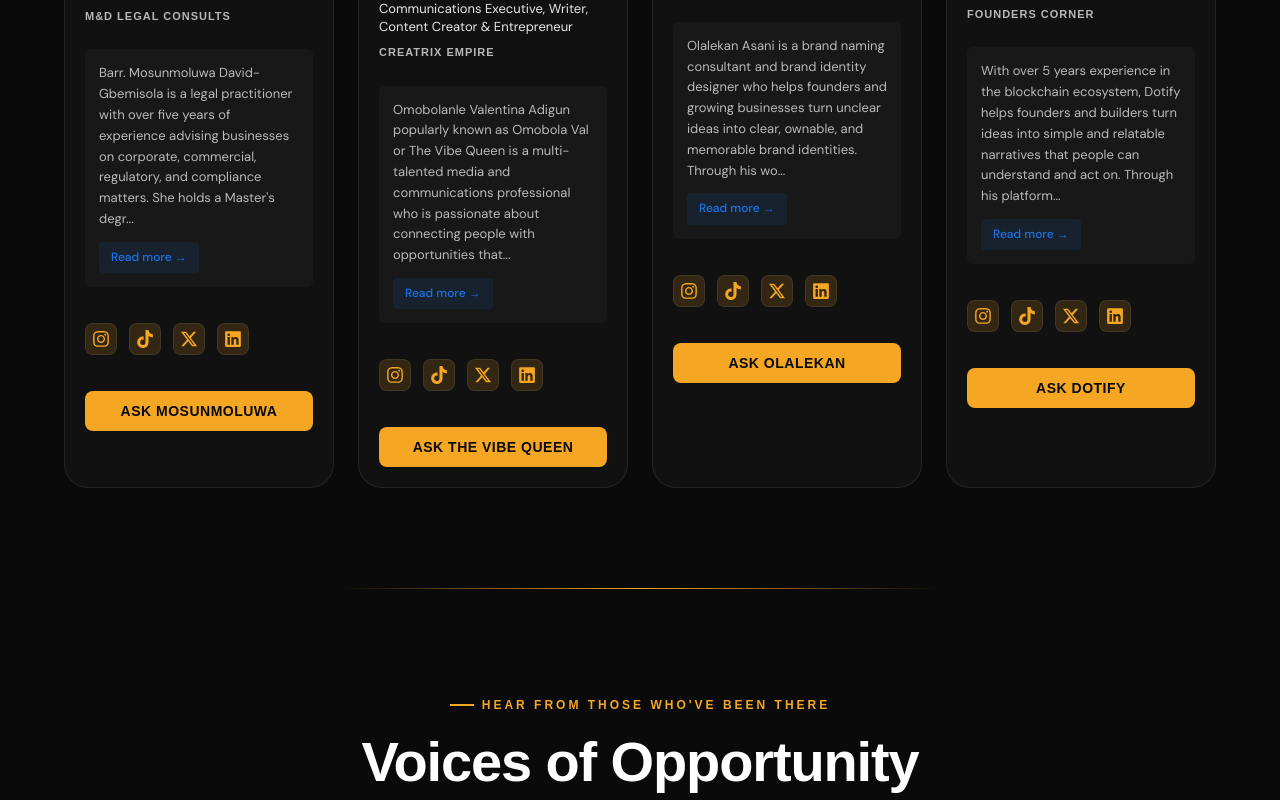
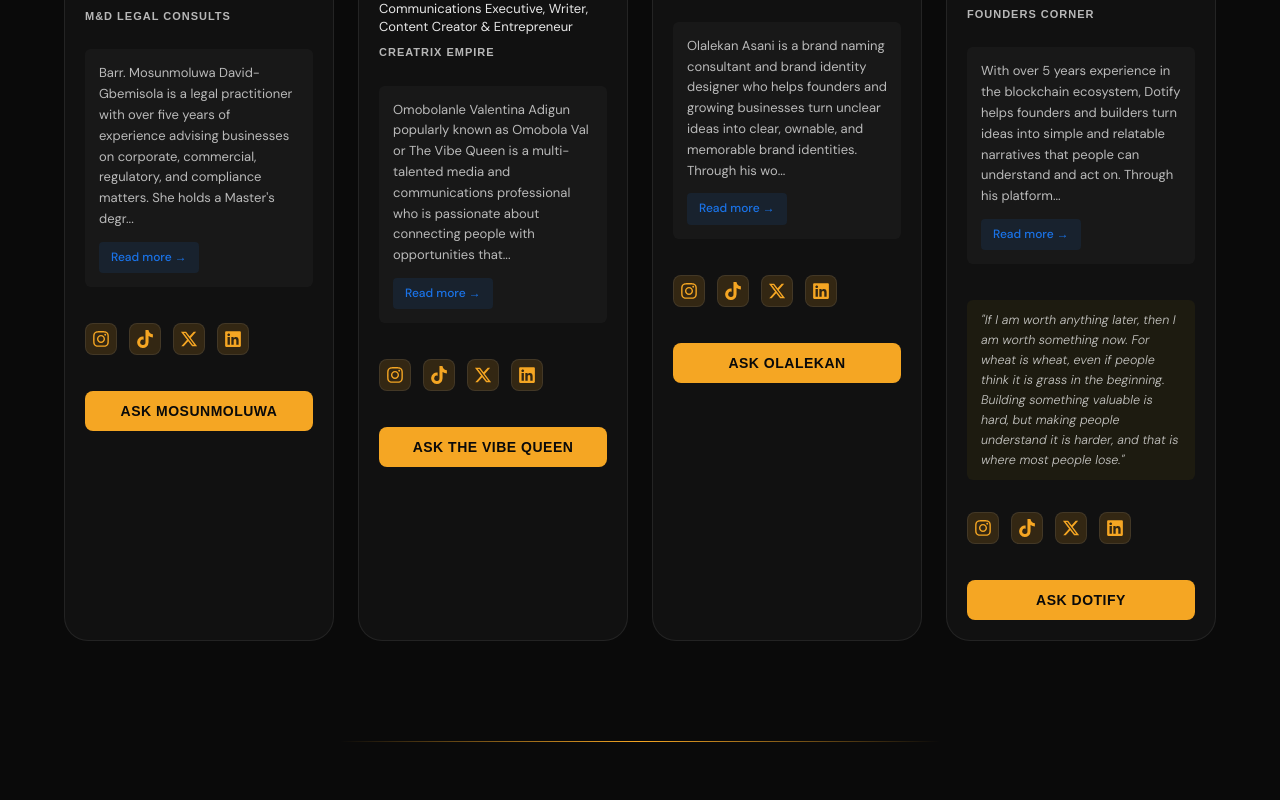
Before and after one commit to Zidepeoplenewaccount/connexa, a React (Vite) app: page / in a window 1280 px wide. Shown: the part 5176-5976 px from the top of the page. Built offline with nearby package versions, Linux system fonts and the light colour scheme.

Commit message:
feat: render quote field on playgrounder cards

```diff
--- a/src/components/Playgrounders.jsx
+++ b/src/components/Playgrounders.jsx
@@ -192,6 +192,13 @@ export default function Playgrounders() {
                   </div>
                 )}
 
+                {/* ── Quote ── */}
+                {speaker.quote && (
+                  <div className="speaker-quote">
+                    <em>"{speaker.quote}"</em>
+                  </div>
+                )}
+
                 {/* ── Talk topic (OPTIONAL - only show if exists) ── */}
                 {speaker.topic && (
                   <div className="speaker-topic">
--- a/src/components/speakers.css
+++ b/src/components/speakers.css
@@ -147,6 +147,17 @@
   padding: 6px 12px;
   background: rgba(26, 115, 232, 0.1);
   border-radius: 4px;
+}
+
+.speaker-quote {
+  margin: 12px 0;
+  padding: 10px 14px;
+  background: rgba(255, 215, 0, 0.05);
+  border-left: 3px solid var(--yellow);
+  border-radius: 6px;
+  font-size: 12.5px;
+  line-height: 1.6;
+  color: rgba(255, 255, 255, 0.75);
 }
 
 .speaker-read-more:hover {
```
